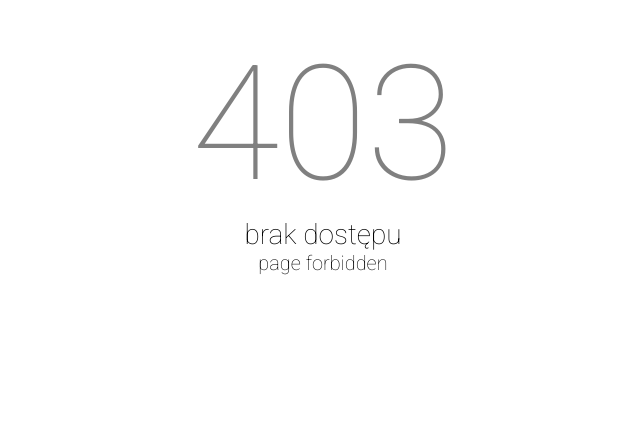
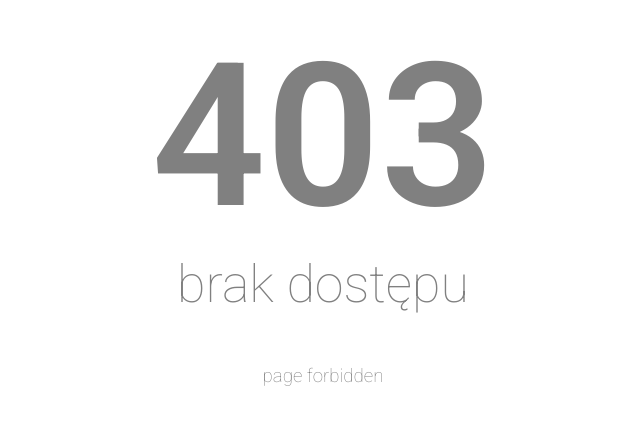
Before and after one commit to thabek/portfolio, a plain HTML site: page docs/403.html in a window 1280 px wide. Shown: the part 197-622 px from the top of the page, without its empty margins (317-957 px from the left). Drawn offline with nearby package versions, Linux system fonts and the light colour scheme.

Commit message:
404 update

```diff
--- a/docs/css/404.css
+++ b/docs/css/404.css
@@ -1,5 +1,6 @@
 * {
 	font-family: Roboto;
+	color: gray;
 }
 
 html,
@@ -16,20 +17,11 @@
 }
 
 h1 {
-	color: gray;
-	font-size: 10rem;
+	font-size: 150pt;
+	font-weight: 600;
 }
 
 h2 {
-	font-size: 1.75rem;
+	font-size: 39pt;
+	margin-bottom: 50px;
 }
-
-h3 {
-	font-size: 1.25rem;
-	margin-bottom: 100px;
-}
-
-h2,
-h3 {
-	font-weight: 100;
-}
```
Also changed, not shown: docs/404.html (+1 -2 lines), 1 other file.
